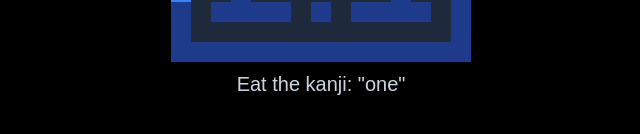
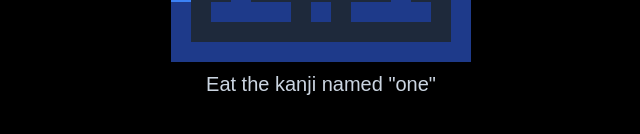
Before and after one commit to bryanjenningz/pacman-kanji, a Next.js app: page / in a window 1280 px wide. Shown: the part 238-372 px from the top of the page, without its empty margins (319-959 px from the left). Built offline with nearby package versions, Linux system fonts and the light colour scheme.

Commit message:
Reword instructions

```diff
--- a/src/components/game.tsx
+++ b/src/components/game.tsx
@@ -153,7 +153,7 @@ export function Game() {
       </div>
 
       <div className="text-center text-xl text-slate-300">
-        {`Eat the kanji: "${kanjiValue?.meaning}"`}
+        {`Eat the kanji named "${kanjiValue?.meaning}"`}
       </div>
     </div>
   );
```
